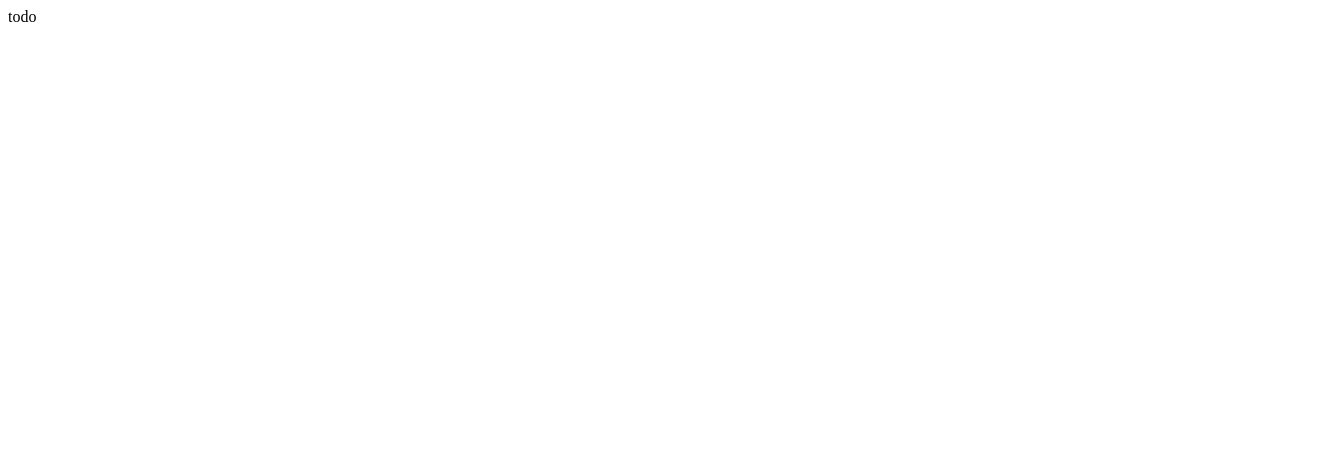
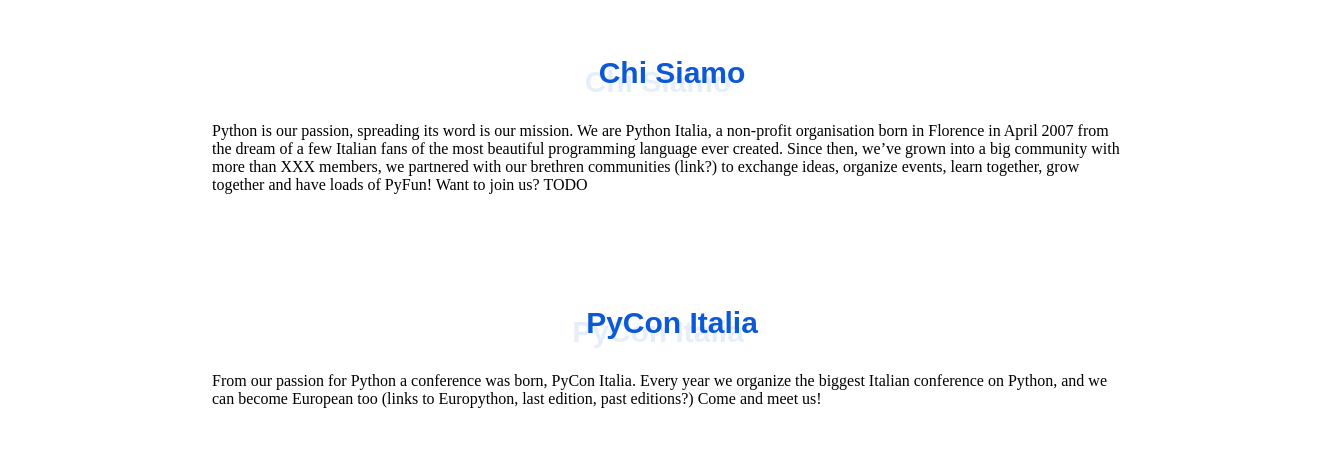
Before and after one commit to pythonitalia/old-associazione, a Gatsby site: page / in a window 1280 px wide. Shown: the whole page, 1336 px wide, since content can reach past the window. Built offline with nearby package versions, Linux system fonts and the light colour scheme; Gatsby itself is replaced by a stand-in of ours.

Commit message:
Add additional sections

```diff
--- a/gatsby-config.js
+++ b/gatsby-config.js
@@ -1,6 +1,22 @@
 module.exports = {
   siteMetadata: {
-    title: `Gatsby Default Starter`,
+    title: `Gatsby Default Starter`
   },
-  plugins: [`gatsby-plugin-react-helmet`],
-}
+  plugins: [
+    `gatsby-plugin-styled-components`,
+    `gatsby-plugin-react-helmet`,
+    {
+      resolve: `gatsby-source-filesystem`,
+      options: {
+        path: `${__dirname}/src/pages`,
+        name: "pages"
+      }
+    },
+    {
+      resolve: "gatsby-transformer-remark",
+      options: {
+        plugins: []
+      }
+    }
+  ]
+};
--- a/package.json
+++ b/package.json
@@ -7,7 +7,9 @@
     "gatsby": "^1.9.99",
     "gatsby-link": "^1.6.24",
     "gatsby-plugin-react-helmet": "^1.0.8",
-    "gatsby-plugin-styled-components": "^1.0.5"
+    "gatsby-plugin-styled-components": "^1.0.5",
+    "gatsby-source-filesystem": "^1.5.7",
+    "gatsby-transformer-remark": "^1.7.19"
   },
   "keywords": [
     "gatsby"
--- /dev/null
+++ b/src/components/title.js
@@ -0,0 +1,18 @@
+import styled from "styled-components";
+
+export default styled.h1`
+  margin: 0 0 1rem;
+  font-family: "Montserrat", sans-serif;
+  font-weight: 900;
+  font-size: 30px;
+  color: #0b59d7;
+  letter-spacing: 0;
+  text-shadow: -14px 9px 0 rgba(11, 89, 214, 0.1);
+
+  @media (min-width: 500px) {
+    .title {
+      margin: 0 0 2rem;
+      font-size: 45px;
+    }
+  }
+`;
--- a/src/layouts/index.css
+++ b/src/layouts/index.css
@@ -15,6 +15,8 @@
 html,
 body,
 body > div,
-body > div > div {
+body > div > div,
+.content,
+.content > div {
   height: 100%;
 }
--- /dev/null
+++ b/src/pages/home/pycon.md
@@ -0,0 +1,4 @@
+From our passion for Python a conference was born, PyCon Italia.
+Every year we organize the biggest Italian conference on Python, and
+we can become European too (links to Europython, last edition, past editions?)
+Come and meet us!
--- /dev/null
+++ b/src/pages/home/who-we-are.md
@@ -0,0 +1,7 @@
+Python is our passion, spreading its word is our mission. We are Python Italia,
+a non-profit organisation born in Florence in April 2007 from the dream of a
+few Italian fans of the most beautiful programming language ever created.
+Since then, we’ve grown into a big community with more than XXX members,
+we partnered with our brethren communities (link?) to exchange ideas,
+organize events, learn together, grow together and have loads
+of PyFun! Want to join us? TODO
--- a/src/pages/index.js
+++ b/src/pages/index.js
@@ -1,15 +1,57 @@
 import React, { Component } from "react";
 
-// import Section from "./components/section";
-// import HeaderSection from "./sections/header";
-// import WhatSection from "./sections/what";
-// import WhoSection from "./sections/who";
-// import PyconSection from "./sections/pycon";
+import Title from "../components/title";
+import Section from "../components/section";
 
 class IndexPage extends Component {
   render() {
-    return <div>todo</div>;
+    return (
+      <div>
+        <Section>
+          <Title>Chi Siamo</Title>
+
+          <div
+            dangerouslySetInnerHTML={{
+              __html: this.props.data.whoWeAre.edges[0].node.html
+            }}
+          />
+        </Section>
+
+        <Section>
+          <Title>PyCon Italia</Title>
+
+          <div
+            dangerouslySetInnerHTML={{
+              __html: this.props.data.pycon.edges[0].node.html
+            }}
+          />
+        </Section>
+      </div>
+    );
   }
 }
 
+export const query = graphql`
+  query Home {
+    whoWeAre: allMarkdownRemark(
+      filter: { fileAbsolutePath: { regex: "/home/who-we-are.md$/" } }
+    ) {
+      edges {
+        node {
+          html
+        }
+      }
+    }
+    pycon: allMarkdownRemark(
+      filter: { fileAbsolutePath: { regex: "/home/pycon.md$/" } }
+    ) {
+      edges {
+        node {
+          html
+        }
+      }
+    }
+  }
+`;
+
 export default IndexPage;
```
Also changed, not shown: src/layouts/index.js (+1 -10 lines), 1 other file.
